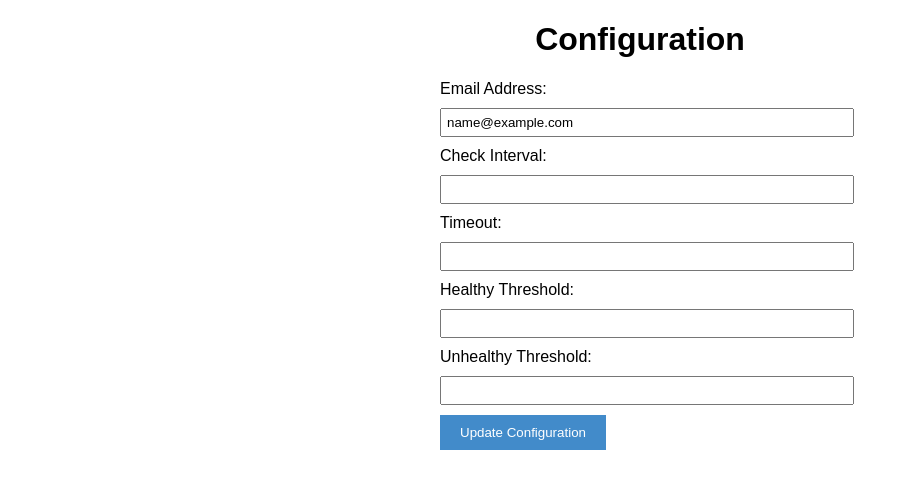
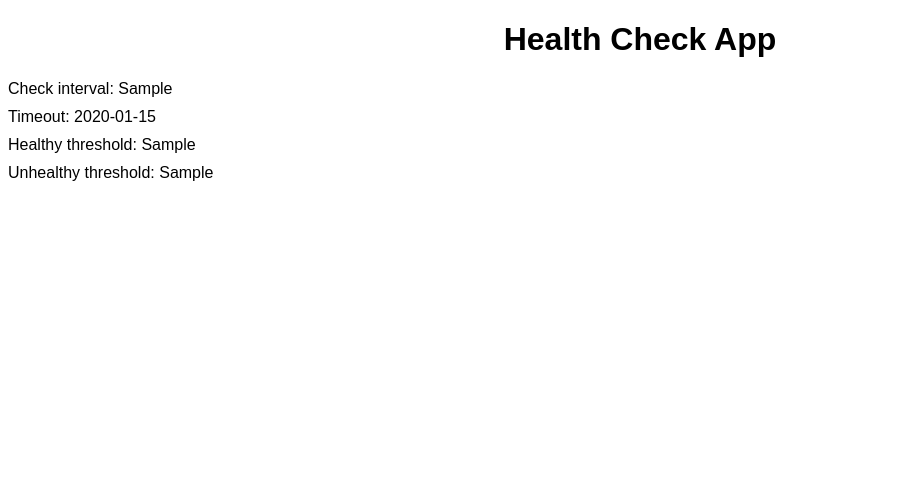
Before and after one commit to LevyAM/cw-sre-test, a Flask app: template templates/index.html in a window 1280 px wide. Shown: the top 489 px of the page, without its empty margins (0-909 px from the left). Run offline with Flask 2, Linux system fonts and the light colour scheme; the template is opened without the code that fills it: most values are stand-ins (such as "Sample title", 1, 10 or a date in 2020); parts of the project's set-up code (start-up, migrations or seed data) failed here and were passed over.

Commit message:
feat: added routes to set values and get values

```diff
--- a/main.py
+++ b/main.py
@@ -4,7 +4,8 @@ import time
 import smtplib
 import os
 import requests
-from flask import Flask
+from flask import Flask, Response, render_template, request, jsonify
+from flask_login import login_required
 from dotenv import load_dotenv
 
 app = Flask(__name__)
@@ -178,6 +179,63 @@ def rss():
     return feed
 
 
+# Create an authenticated route that needs auth_token to change receiver_email, check_interval, timeout, healthy_threshold, unhealthy_threshold
+@app.route("/settings", methods=["POST"])
+@login_required
+def settings():
+
+    # global receiver_email
+    # global check_interval
+    # global timeout
+    # global healthy_threshold
+    # global unhealthy_threshold
+
+    auth_token = request.headers["Authorization"].split(" ")[1]
+    receiver_email = request.json.get("receiver_email")
+    check_interval = request.json.get("check_interval")
+    timeout = request.json.get("timeout")
+    healthy_threshold = request.json.get("healthy_threshold")
+    unhealthy_threshold = request.json.get("unhealthy_threshold")
+
+    if not auth_token == os.getenv("AUTH_TOKEN"):
+        return Response(status=401, response="Unauthorized")
+
+    if receiver_email:
+        os.environ["RECEIVER_EMAIL"] = receiver_email
+
+    if check_interval:
+        os.environ["CHECK_INTERVAL"] = check_interval
+
+    if timeout:
+        os.environ["TIMEOUT"] = timeout
+
+    if healthy_threshold:
+        os.environ["HEALTHY_THRESHOLD"] = healthy_threshold
+
+    if unhealthy_threshold:
+        os.environ["UNHEALTHY_THRESHOLD"] = unhealthy_threshold
+
+    # Return success message and code 200
+
+    return Response(status=200, response="Settings updated")
+
+
+# Create a route that shows the current config except for auth_token and receiver_email and renders it as html
+
+
+@app.route("/", methods=["GET"])
+def index():
+
+    global http_link
+    global tcp_link
+    global check_interval
+    global timeout
+    global healthy_threshold
+    global unhealthy_threshold
+
+    return render_template("index.html", http_link=http_link, tcp_link=tcp_link, check_interval=check_interval, timeout=timeout, healthy_threshold=healthy_threshold, unhealthy_threshold=unhealthy_threshold)
+
+
 if __name__ == "__main__":
     health_check_thread = threading.Thread(target=start_health_check)
     health_check_thread.start()
--- a/static/styles.css
+++ b/static/styles.css
@@ -1,65 +1,11 @@
-/* Shared styles for config.html and index.html */
 body {
-  font-family: Arial, sans-serif;
-  margin: 0;
-  padding: 0;
+  font-family: sans-serif;
 }
 
 h1 {
   text-align: center;
 }
 
-form {
-  margin: 20px auto;
-  max-width: 400px;
+p {
+  margin: 10px 0;
 }
-
-label {
-  display: block;
-  margin-bottom: 10px;
-}
-
-input[type="text"],
-input[type="number"] {
-  width: 100%;
-  padding: 5px;
-  margin-bottom: 10px;
-}
-
-input[type="submit"] {
-  padding: 10px 20px;
-  background-color: #428bca;
-  color: #fff;
-  border: none;
-  cursor: pointer;
-}
-
-/* Styles specific to config.html */
-.config-container {
-  display: flex;
-  flex-direction: column;
-  align-items: center;
-  padding: 20px;
-  background-color: #f0f0f0;
-}
-
-/* Styles specific to index.html */
-.index-container {
-  display: flex;
-  flex-direction: column;
-  align-items: center;
-  padding: 20px;
-  background-color: #f0f0f0;
-}
-
-/* Styles specific to rss.html */
-.feed {
-  margin: 20px auto;
-  max-width: 800px;
-  padding: 20px;
-  background-color: #f0f0f0;
-}
-
-.feed-item {
-  margin-bottom: 10px;
-}
--- a/templates/index.html
+++ b/templates/index.html
@@ -1,29 +1,22 @@
 <!DOCTYPE html>
 <html>
 <head>
-    <title>Configuration</title>
+    <title>Health Check App</title>
     <link rel="stylesheet" type="text/css" href="{{ url_for('static', filename='styles.css') }}">
-
 </head>
 <body>
-    <h1>Configuration</h1>
-    <form action="{{ url_for('index') }}" method="POST">
-        <label for="email_address">Email Address:</label>
-        <input type="text" id="email_address" name="email_address" value="{{ email_address }}">
-        <br>
-        <label for="check_interval">Check Interval:</label>
-        <input type="number" id="check_interval" name="check_interval" value="{{ check_interval }}">
-        <br>
-        <label for="timeout">Timeout:</label>
-        <input type="number" id="timeout" name="timeout" value="{{ timeout }}">
-        <br>
-        <label for="healthy_threshold">Healthy Threshold:</label>
-        <input type="number" id="healthy_threshold" name="healthy_threshold" value="{{ healthy_threshold }}">
-        <br>
-        <label for="unhealthy_threshold">Unhealthy Threshold:</label>
-        <input type="number" id="unhealthy_threshold" name="unhealthy_threshold" value="{{ unhealthy_threshold }}">
-        <br>
-        <input type="submit" value="Update Configuration">
-    </form>
+  <h1>Health Check App</h1>
+  <p>
+    Check interval: {{ check_interval }}
+  </p>
+  <p>
+    Timeout: {{ timeout }}
+  </p>
+  <p>
+    Healthy threshold: {{ healthy_threshold }}
+  </p>
+  <p>
+    Unhealthy threshold: {{ unhealthy_threshold }}
+  </p>
 </body>
 </html>
```
Also changed, not shown: README.md.
